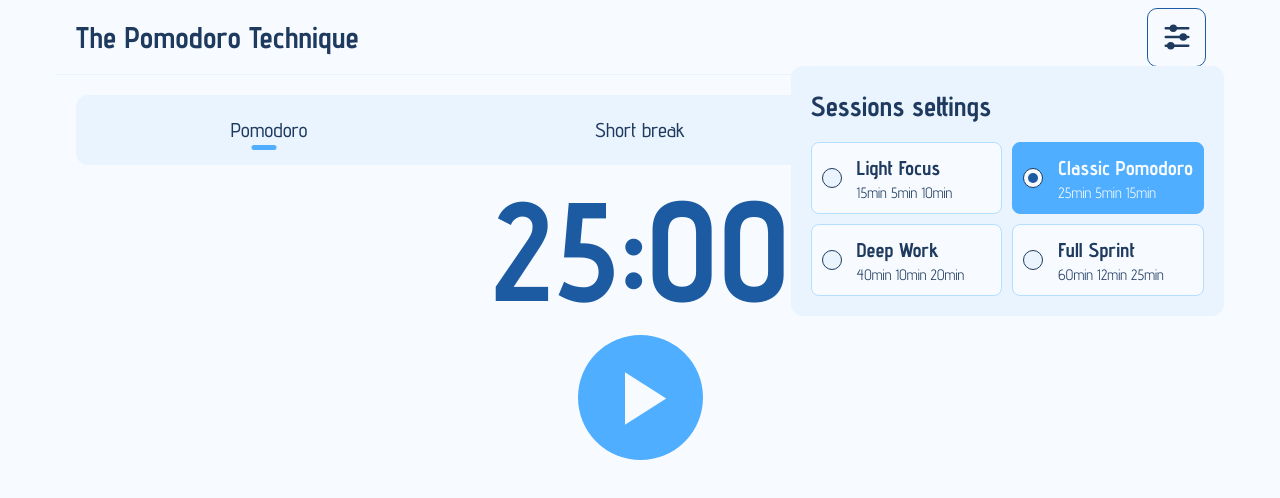
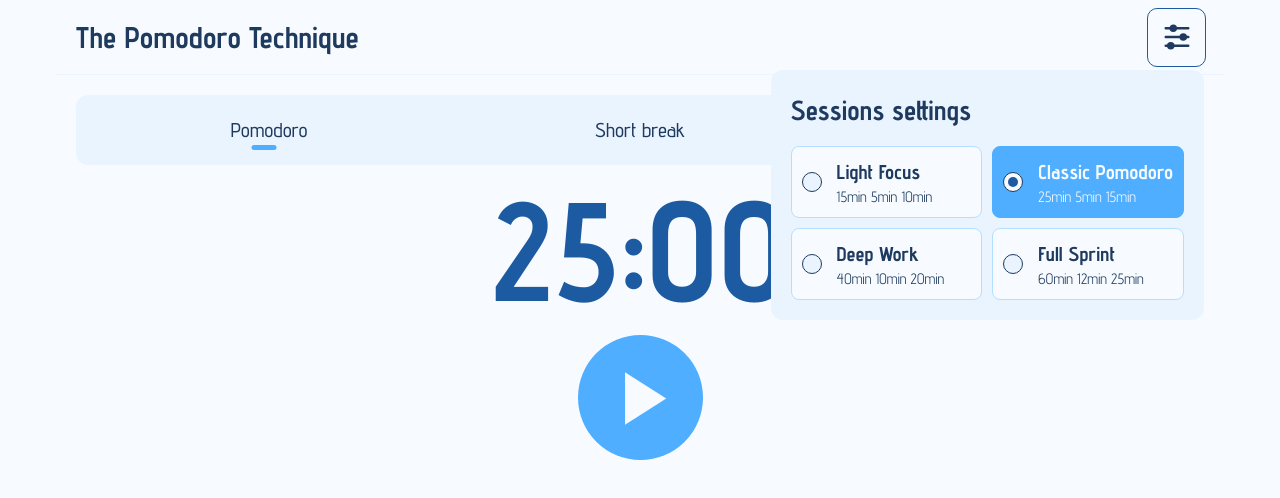
Before and after one commit to marcenico/pomodoro-app, a React (Vite) app: page / in a window 1280 px wide. Both pictures are taken after a click on the button 1176 px from the left and 37 px from the top of the page. Shown: the top 498 px of the page. Built offline with nearby package versions, Linux system fonts and the light colour scheme.

Commit message:
style(HeaderMenu): ajustar márgenes y posición en el menú de encabezado

```diff
--- a/src/components/HeaderMenu/HeaderMenu.module.css
+++ b/src/components/HeaderMenu/HeaderMenu.module.css
@@ -2,10 +2,10 @@
   animation: slideDown 0.3s ease-out;
   background: var(--color-50, var(--blue-50));
   border-radius: 12px;
-  margin-top: -8px;
+  margin-top: -4px;
   min-width: 350px;
   position: absolute;
-  right: 0;
+  right: 20px;
   top: 100%;
   z-index: 100;
   transition: background var(--transition-normal);
```
